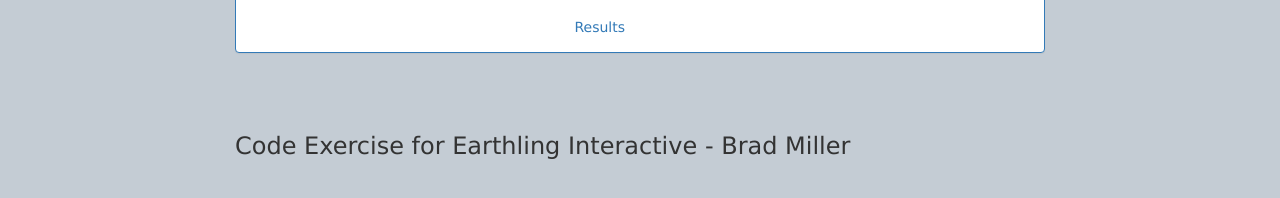
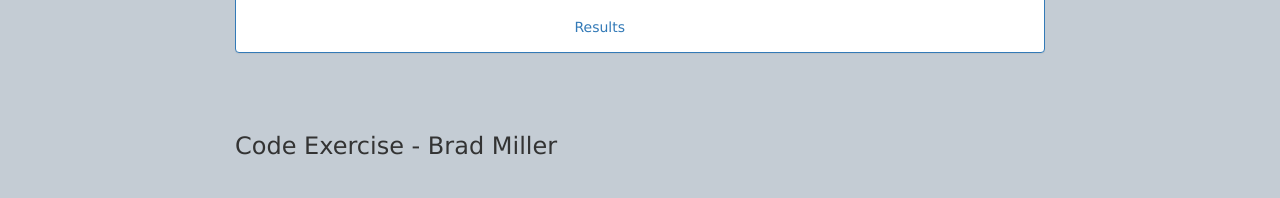
Before and after one commit to ZenOfGit/earthlingapp, a website with bundled scripts: page client/index.html in a window 1280 px wide. Shown: the part 426-624 px from the top of the page. Built offline with nearby package versions, Linux system fonts and the light colour scheme; files whose address does not match are found by name.

Commit message:
Remove earthling

```diff
--- a/client/templates/pages/page-footer.html
+++ b/client/templates/pages/page-footer.html
@@ -1,3 +1,3 @@
 <div class="page-footer">
-    <h3>Code Exercise for Earthling Interactive - Brad Miller</h3>
+    <h3>Code Exercise - Brad Miller</h3>
 </div>
```
